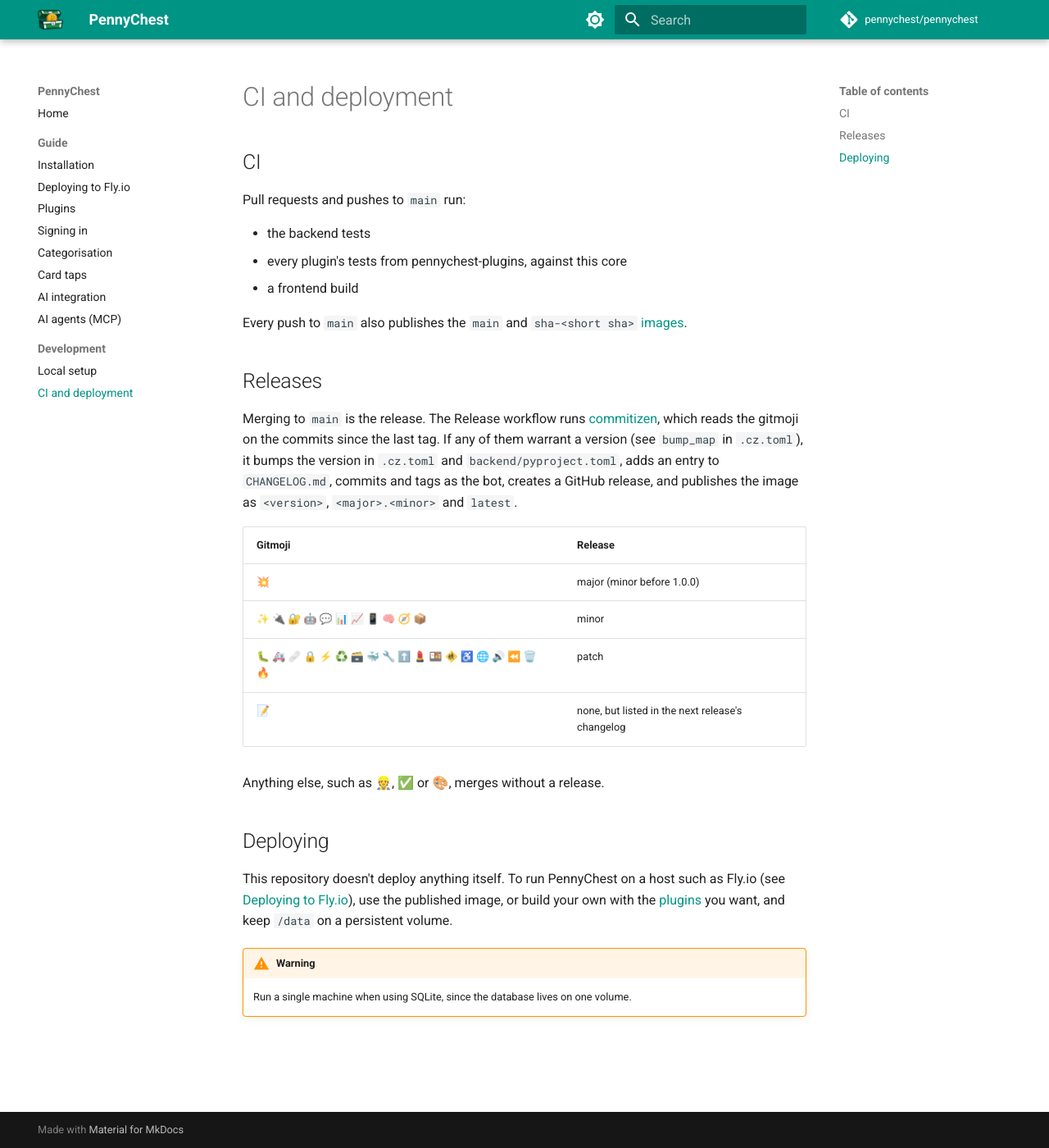
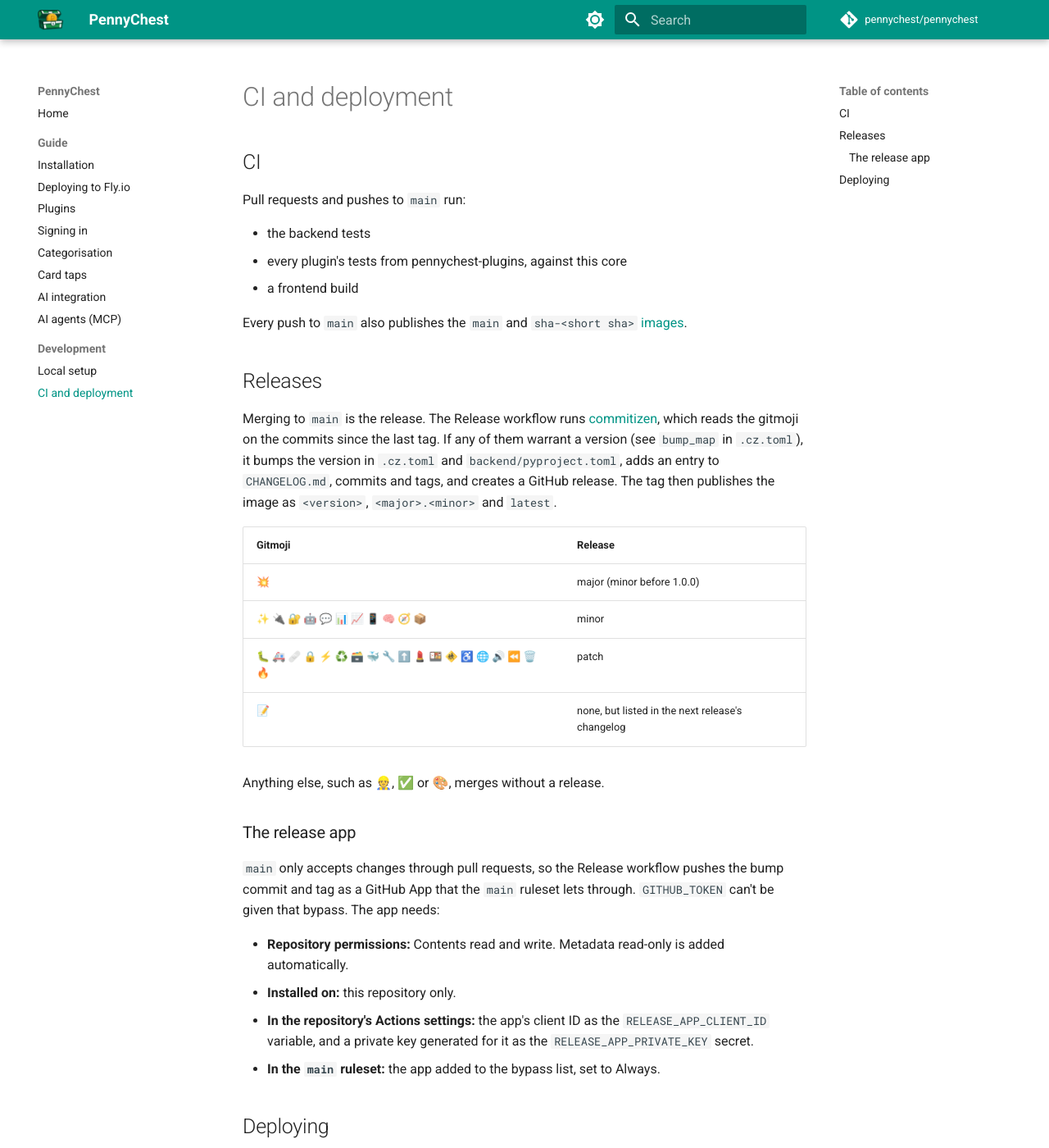
Before and after one commit to pennychest/pennychest, an MkDocs documentation site: the page built from docs/guide/deployment.md, in a window 1280 px wide and 1400 px high. Shown: the whole window at 82% size. Built offline with MkDocs 1.6.1 and Material for MkDocs 9.7.7, drawn with Linux system fonts in a browser that asks for light colours; comment, search, counter and statistics services are not loaded.

Commit message:
👷 Release as a GitHub App, so it can push past the main ruleset
GITHUB_TOKEN can't be added to a ruleset's bypass list, so the bump commit
and tag are pushed with a GitHub App's installation token instead. Pushes made
with an app's token start workflows, so the tag push now starts Publish, and
Release no longer builds the image itself.

```diff
--- a/docs/guide/deployment.md
+++ b/docs/guide/deployment.md
@@ -12,7 +12,7 @@ Every push to `main` also publishes the `main` and `sha-<short sha>` [images](in
 
 ## Releases
 
-Merging to `main` is the release. The Release workflow runs [commitizen](https://commitizen-tools.github.io/commitizen/), which reads the gitmoji on the commits since the last tag. If any of them warrant a version (see `bump_map` in `.cz.toml`), it bumps the version in `.cz.toml` and `backend/pyproject.toml`, adds an entry to `CHANGELOG.md`, commits and tags as the bot, creates a GitHub release, and publishes the image as `<version>`, `<major>.<minor>` and `latest`.
+Merging to `main` is the release. The Release workflow runs [commitizen](https://commitizen-tools.github.io/commitizen/), which reads the gitmoji on the commits since the last tag. If any of them warrant a version (see `bump_map` in `.cz.toml`), it bumps the version in `.cz.toml` and `backend/pyproject.toml`, adds an entry to `CHANGELOG.md`, commits and tags, and creates a GitHub release. The tag then publishes the image as `<version>`, `<major>.<minor>` and `latest`.
 
 | Gitmoji | Release |
 |---|---|
@@ -23,6 +23,15 @@ Merging to `main` is the release. The Release workflow runs [commitizen](https:/
 
 Anything else, such as 👷, ✅ or 🎨, merges without a release.
 
+### The release app
+
+`main` only accepts changes through pull requests, so the Release workflow pushes the bump commit and tag as a GitHub App that the `main` ruleset lets through. `GITHUB_TOKEN` can't be given that bypass. The app needs:
+
+- **Repository permissions:** Contents read and write. Metadata read-only is added automatically.
+- **Installed on:** this repository only.
+- **In the repository's Actions settings:** the app's client ID as the `RELEASE_APP_CLIENT_ID` variable, and a private key generated for it as the `RELEASE_APP_PRIVATE_KEY` secret.
+- **In the `main` ruleset:** the app added to the bypass list, set to Always.
+
 ## Deploying
 
 This repository doesn't deploy anything itself. To run PennyChest on a host such as Fly.io (see [Deploying to Fly.io](deploy-fly.md)), use the published image, or build your own with the [plugins](plugins.md) you want, and keep `/data` on a persistent volume.
```
Also changed, not shown: 2 other files.
